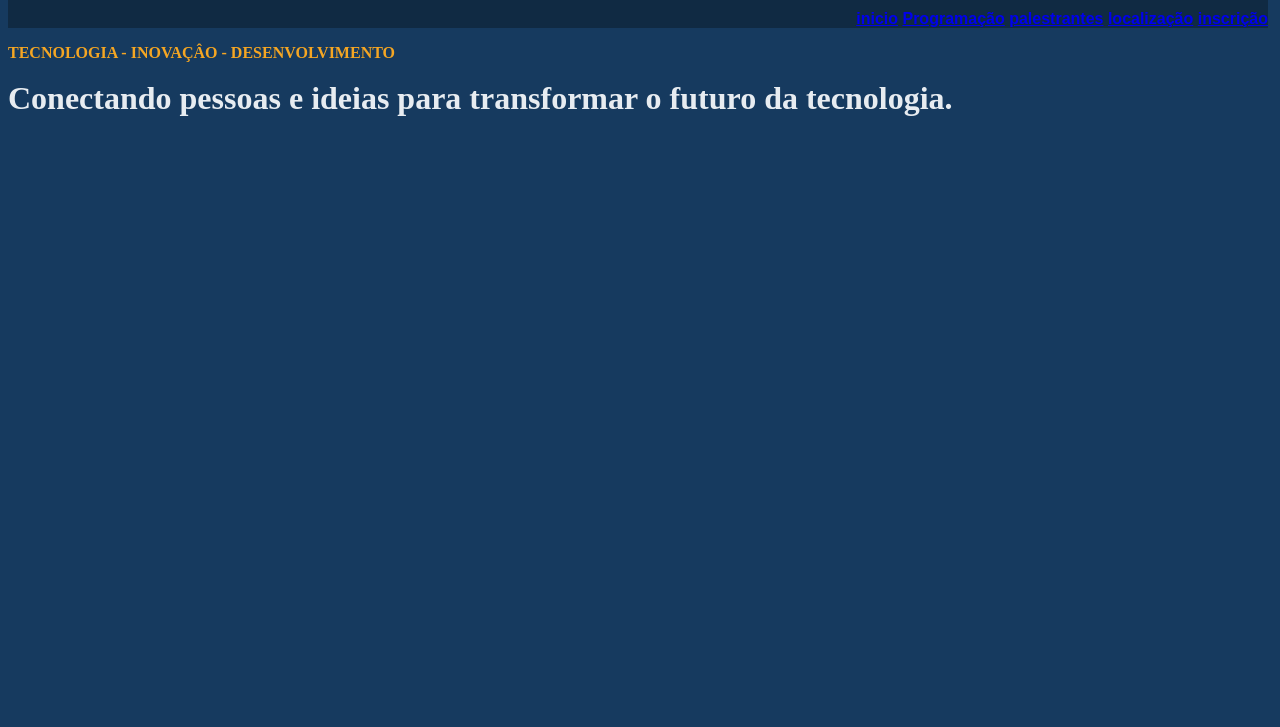
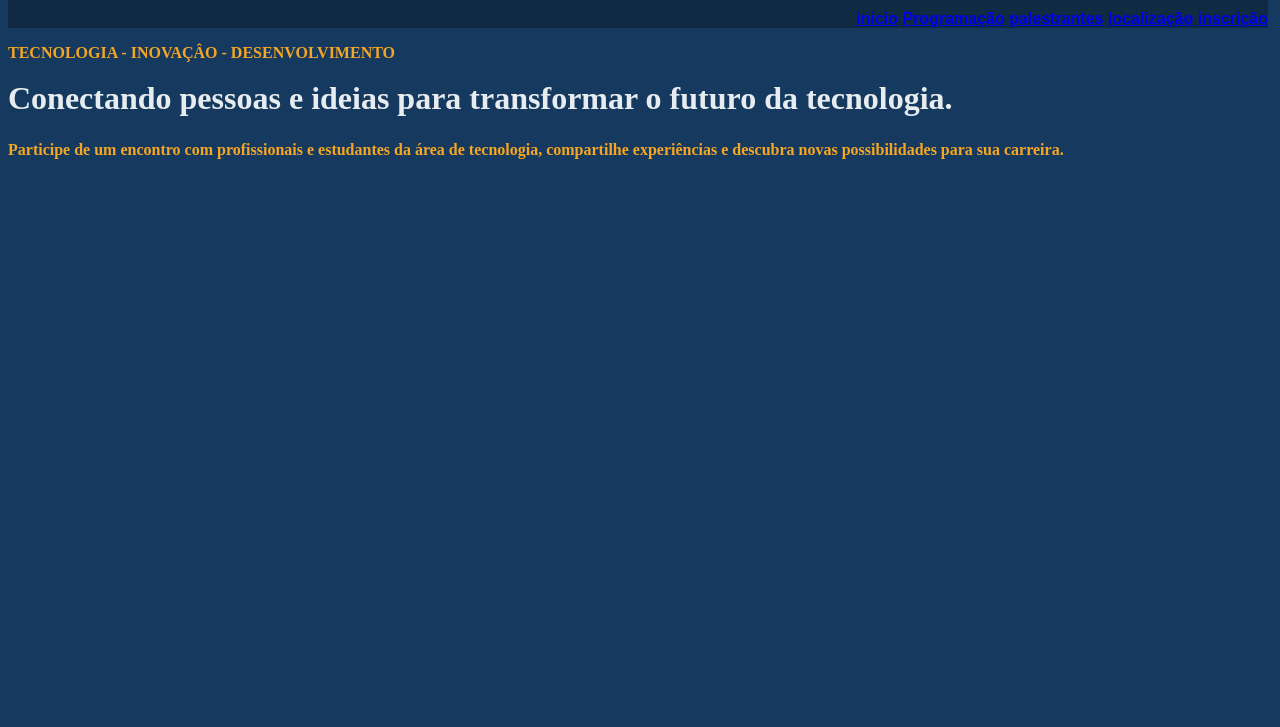
Before and after one commit to anarael-blip/devconnect, a plain HTML site: page index.html in a window 1280 px wide. Shown: the part 73-800 px from the top of the page. Drawn offline with Linux system fonts and the light colour scheme.

Commit message:
feat: descrição

```diff
--- a/index.html
+++ b/index.html
@@ -29,6 +29,11 @@
         </nav>
 
 <h1>Conectando pessoas e ideias para transformar o futuro da tecnologia.</h1>
+
+<p>Participe de um encontro com profissionais e estudantes da área de
+tecnologia, compartilhe experiências e descubra novas possibilidades para sua
+carreira.<p>
+
     </body>
 </body>
 </html>
```
